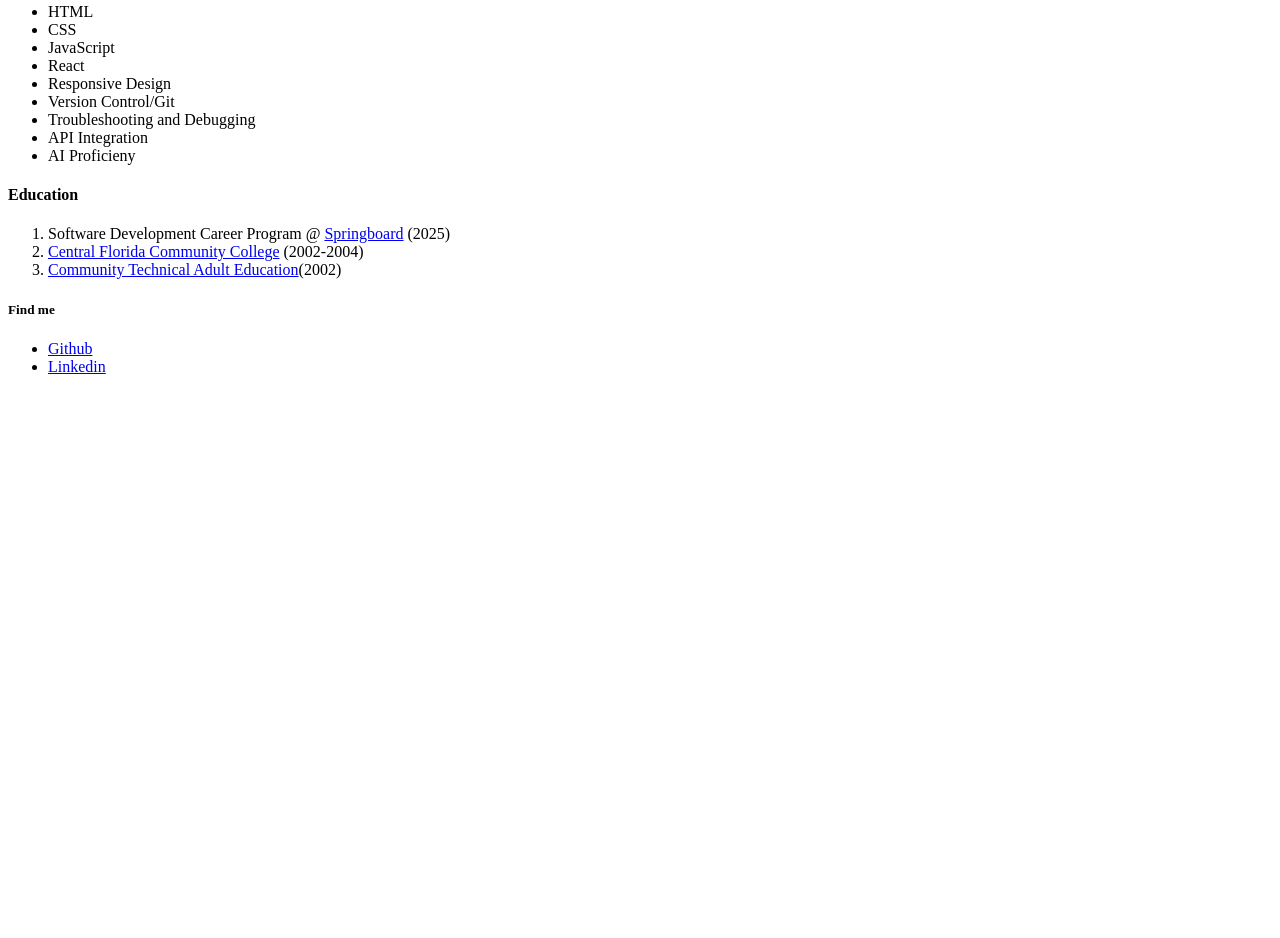
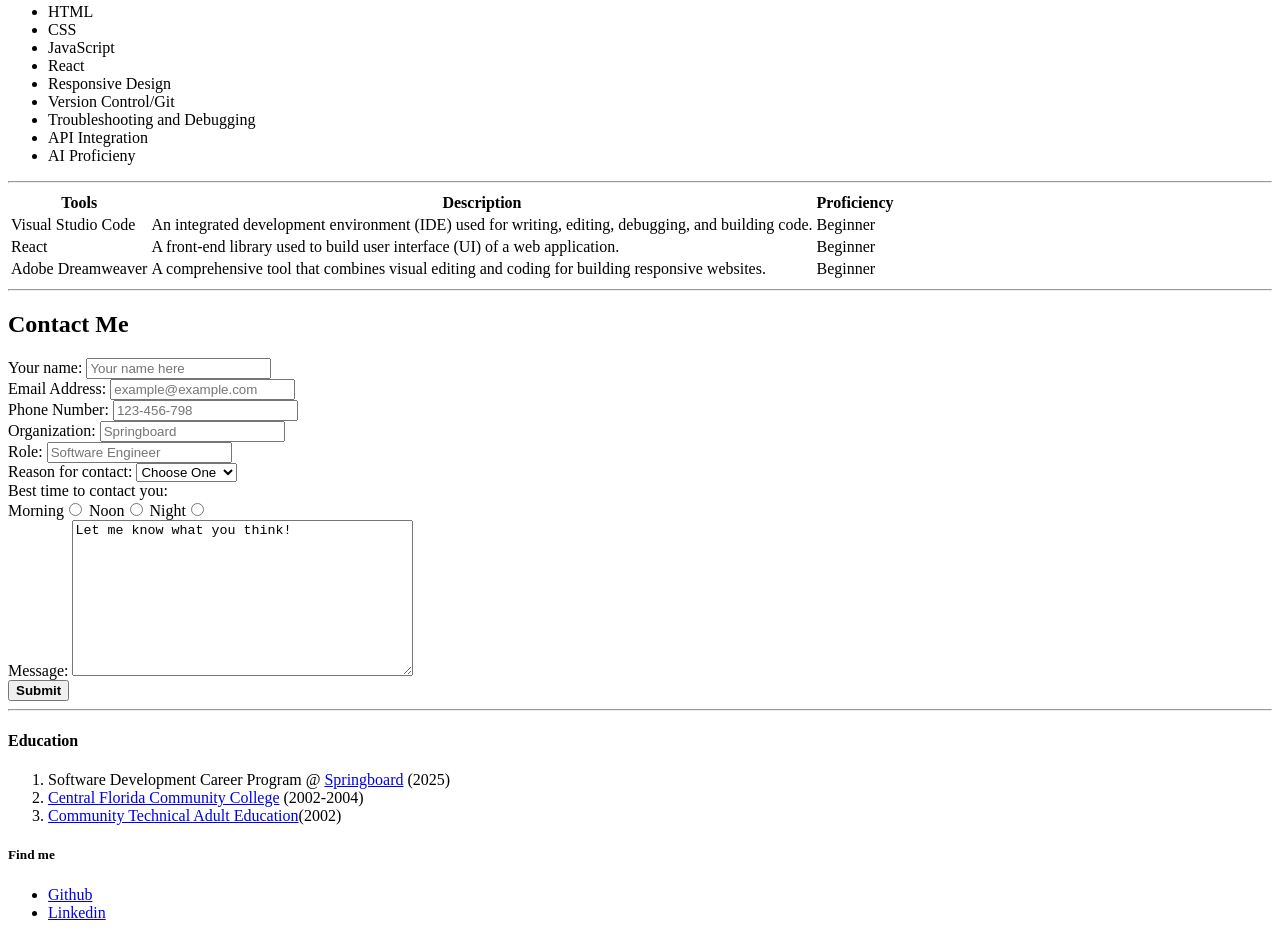
Before and after one commit to amandalyn352/school, a plain HTML site: page index.html in a window 1280 px wide. Shown: the part 863-1801 px from the top of the page. Before the commit the page ends 1255 px from the top, so only its background shows below. Drawn offline with Linux system fonts and the light colour scheme.

Commit message:
Add files via upload

```diff
--- a/index.html
+++ b/index.html
@@ -46,6 +46,96 @@
             <li>AI Proficieny</li>
           </ul>
       </article>
+      <!--Table-->
+      <hr>
+      <table>
+        <!--Table Head-->
+        <thead>
+        <tr>
+          <th>Tools</th>
+          <th>Description</th>
+          <th>Proficiency</th>
+          </tr>
+          </thead>
+
+        <!--Table Body-->
+        <tbody>
+          <tr>
+          <td>Visual Studio Code</td>
+          <td>An integrated development environment (IDE)
+            used for writing, editing, debugging, and building code.</td>
+            <td>Beginner</td>
+            </tr>
+            <tr>
+              <td>React</td>
+              <td>A front-end library used to build user interface (UI) of a web application.</td>
+              <td>Beginner</td>
+            </tr>
+            <tr>
+              <td>Adobe Dreamweaver</td>
+              <td>A comprehensive tool that combines visual editing and coding for building responsive websites.</td>
+              <td>Beginner</td>
+            </tr>
+        </tbody>
+      </table>
+      <hr>
+      <!--Form for contact-->
+      <h2>Contact Me</h2>
+     <form action="#">
+      <label>
+        <!--Name-->
+        Your name:
+        <input type="text" name="name" placeholder="Your name here" required>
+      </label>
+      <br>
+      <label>
+        <!--Email-->
+        Email Address:
+        <input type="email" name="email" placeholder="example@example.com" required>
+      </label>
+      <br>
+      <label>
+        <!--Phone-->
+        Phone Number:
+        <input type="tel" name="phone" placeholder="123-456-798" required>
+      </label>
+      <br>
+      <label>
+        <!--Organization-->
+        Organization:
+        <input type="text" name="organization" placeholder="Springboard" required>
+      </label>
+      <br>
+      <label>
+        <!--Role-->
+      Role:
+      <input type="text" name="role" placeholder="Software Engineer" required>
+    </label>
+    <br>
+    <!--Reason for contact-->
+    Reason for contact:
+    <select name="contact-reason">
+      <option value="">Choose One</option>
+      <option value="offers">Job Offers</option>
+      <option value="collab">Collaboration</option>
+      <option value="feedback">Feedback</option>
+    </select>
+    <br>
+    <!--Best time for contact-->
+    Best time to contact you:
+    <br>
+    Morning<input type="radio" name="contact-time" value="morning">
+    Noon<input type="radio" name="contact-time" value="noon">
+    Night<input type="radio" name="contact-time" value="night">
+    <br>
+    <!--Message Area-->
+    Message:
+    <textarea name="message" cols="40" rows="10">Let me know what you think!</textarea>
+    <br>
+    <!--Submit-->
+    <button><b>Submit</b></button>
+    </form>
+    <hr>
       <!--Section-->
     <section>
       <h4>Education</h4>
```
